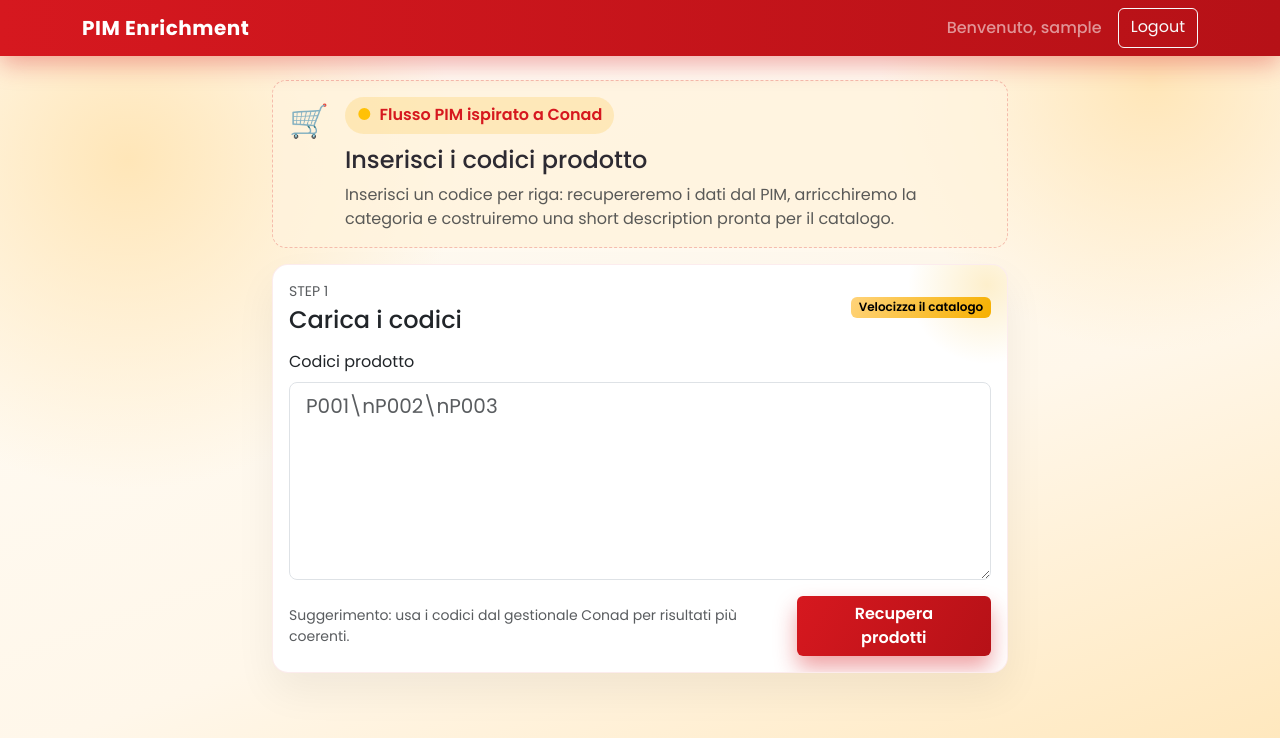
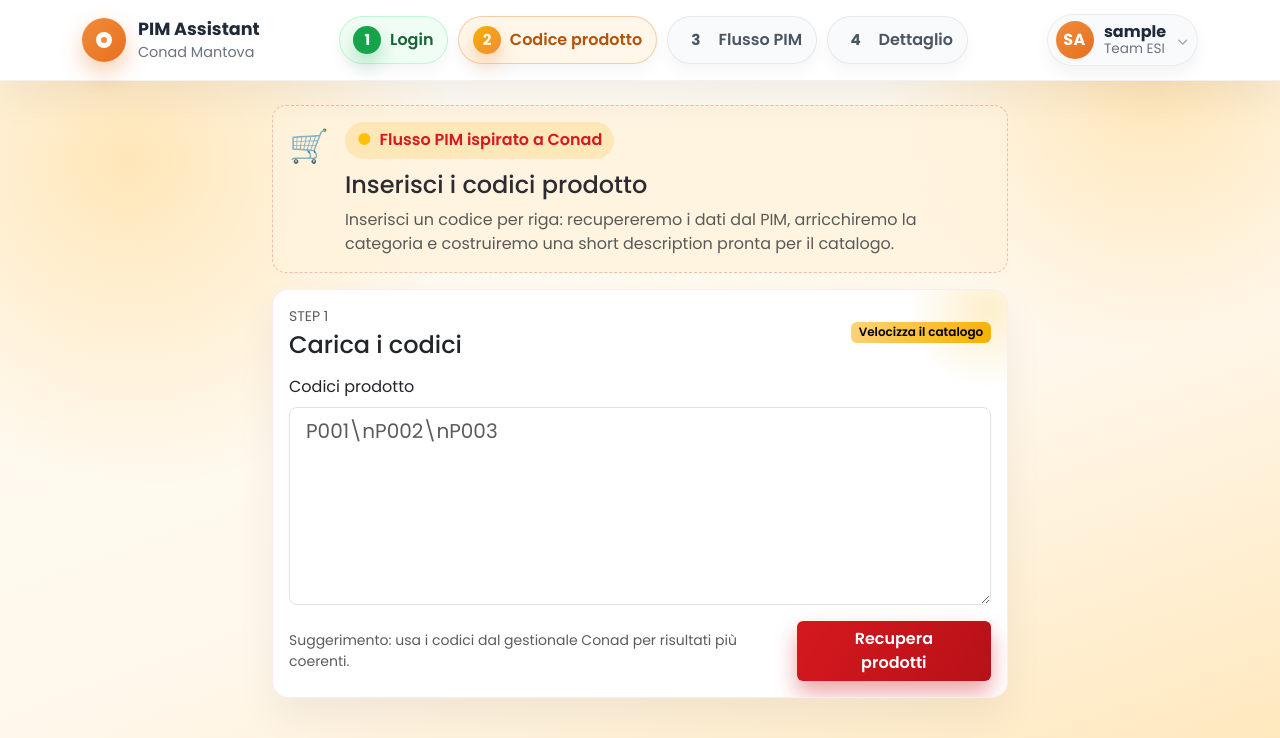
Before and after one commit to pcarella/TestCodex, a Flask app: page /codici in a window 1280 px wide. Shown: the top 738 px of the page. Run offline with Flask 3, Linux system fonts and the light colour scheme; the visitor is signed in with stand-in values (Sample User, id 1).

Commit message:
Restyle header with guided step layout

```diff
--- a/templates/base.html
+++ b/templates/base.html
@@ -40,18 +40,176 @@
         min-height: 100vh;
       }
 
-      .navbar {
-        background: linear-gradient(90deg, var(--brand-primary), #b61117);
-        box-shadow: 0 8px 24px rgba(214, 24, 31, 0.35);
+      .app-header {
+        background: #ffffff;
+        border-bottom: 1px solid rgba(45, 42, 50, 0.06);
+        box-shadow: 0 16px 40px rgba(0, 0, 0, 0.06);
+        position: sticky;
+        top: 0;
+        z-index: 10;
       }
 
-      .navbar-brand {
+      .app-header__inner {
+        display: flex;
+        align-items: center;
+        justify-content: space-between;
+        gap: 1.5rem;
+        padding: 0.85rem 0;
+        flex-wrap: wrap;
+      }
+
+      .app-brand {
+        display: inline-flex;
+        align-items: center;
+        gap: 0.75rem;
+      }
+
+      .brand-symbol {
+        width: 44px;
+        height: 44px;
+        border-radius: 50%;
+        background: linear-gradient(135deg, #f08c3b, #e86f1e);
+        display: grid;
+        place-items: center;
+        box-shadow: 0 10px 22px rgba(232, 111, 30, 0.35);
+      }
+
+      .brand-symbol__dot {
+        width: 16px;
+        height: 16px;
+        border-radius: 50%;
+        background: #ffffff;
+        position: relative;
+      }
+
+      .brand-symbol__dot::after {
+        content: "";
+        position: absolute;
+        width: 6px;
+        height: 6px;
+        border-radius: 50%;
+        background: #f08c3b;
+        top: 50%;
+        left: 50%;
+        transform: translate(-50%, -50%);
+      }
+
+      .brand-title {
+        font-weight: 700;
+        font-size: 1.1rem;
+        color: #1f2937;
+      }
+
+      .brand-subtitle {
+        color: #6b7280;
+        font-size: 0.9rem;
+      }
+
+      .app-steps {
+        display: flex;
+        align-items: center;
+        gap: 0.65rem;
+        flex: 1;
+        min-width: 320px;
+        justify-content: center;
+        flex-wrap: wrap;
+      }
+
+      .app-step {
+        display: inline-flex;
+        align-items: center;
+        gap: 0.55rem;
+        padding: 0.55rem 0.85rem;
+        border-radius: 999px;
+        border: 1px solid rgba(45, 42, 50, 0.08);
+        color: #4b5563;
+        text-decoration: none;
+        background: #f9fafb;
+        font-weight: 600;
+        transition: all 0.2s ease;
+        box-shadow: 0 8px 16px rgba(0, 0, 0, 0.04);
+      }
+
+      .app-step__number {
+        width: 28px;
+        height: 28px;
+        border-radius: 50%;
+        display: inline-flex;
+        align-items: center;
+        justify-content: center;
+        font-weight: 700;
+        font-size: 0.95rem;
+      }
+
+      .app-step.active {
+        background: #fff7ea;
+        border-color: rgba(240, 140, 59, 0.4);
+        color: #b45309;
+      }
+
+      .app-step.active .app-step__number {
+        background: linear-gradient(135deg, #f6b000, #f08c3b);
+        color: #fff7ea;
+        box-shadow: 0 10px 18px rgba(240, 140, 59, 0.35);
+      }
+
+      .app-step.completed {
+        background: #f0fdf4;
+        border-color: #bbf7d0;
+        color: #166534;
+      }
+
+      .app-step.completed .app-step__number {
+        background: #16a34a;
+        color: #ffffff;
+        box-shadow: 0 10px 18px rgba(22, 163, 74, 0.28);
+      }
+
+      .app-step.upcoming:hover {
+        border-color: rgba(45, 42, 50, 0.2);
+        transform: translateY(-1px);
+      }
+
+      .app-user {
+        display: inline-flex;
+        align-items: center;
+        gap: 0.65rem;
+        padding: 0.4rem 0.5rem;
+        border-radius: 999px;
+        background: #f9fafb;
+        border: 1px solid rgba(45, 42, 50, 0.06);
+        box-shadow: 0 8px 16px rgba(0, 0, 0, 0.05);
+      }
+
+      .app-user__badge {
+        width: 38px;
+        height: 38px;
+        border-radius: 50%;
+        background: linear-gradient(135deg, #f08c3b, #e86f1e);
+        color: #ffffff;
+        display: grid;
+        place-items: center;
         font-weight: 700;
         letter-spacing: 0.5px;
       }
 
-      .navbar-text {
-        font-weight: 500;
+      .app-user__info {
+        line-height: 1.2;
+      }
+
+      .app-user__name {
+        font-weight: 700;
+        color: #1f2937;
+      }
+
+      .app-user__role {
+        font-size: 0.85rem;
+        color: #6b7280;
+      }
+
+      .app-user__caret {
+        color: #9ca3af;
+        font-size: 1rem;
       }
 
       main.container {
@@ -138,17 +296,56 @@
     </style>
   </head>
   <body>
-    <nav class="navbar navbar-expand-lg navbar-dark mb-4">
+    {% set current_endpoint = request.endpoint %}
+    {% set step_lookup = {'login': 0, 'codes': 1, 'results': 2, 'product_detail': 3} %}
+    {% set step_index = step_lookup.get(current_endpoint, 0) %}
+
+    <header class="app-header mb-4">
       <div class="container">
-        <a class="navbar-brand" href="{{ url_for('codes') }}">PIM Enrichment</a>
-        <div class="d-flex">
-          {% if session.get('user') %}
-          <span class="navbar-text me-3">Benvenuto, {{ session['user'] }}</span>
-          <a class="btn btn-outline-light" href="{{ url_for('logout') }}">Logout</a>
-          {% endif %}
+        <div class="app-header__inner">
+          <div class="app-brand">
+            <div class="brand-symbol">
+              <span class="brand-symbol__dot"></span>
+            </div>
+            <div>
+              <div class="brand-title">PIM Assistant</div>
+              <div class="brand-subtitle">Conad Mantova</div>
+            </div>
+          </div>
+
+          <div class="app-steps">
+            {% set steps = [
+              {'label': 'Login', 'endpoint': 'login'},
+              {'label': 'Codice prodotto', 'endpoint': 'codes'},
+              {'label': 'Flusso PIM', 'endpoint': 'results'},
+              {'label': 'Dettaglio', 'endpoint': 'product_detail'}
+            ] %}
+            {% for step in steps %}
+              {% set status = 'completed' if loop.index0 < step_index else 'active' if loop.index0 == step_index else 'upcoming' %}
+              <a
+                class="app-step {{ status }}"
+                href="{{ url_for(step.endpoint) if step.endpoint != current_endpoint else '#' }}"
+              >
+                <span class="app-step__number">{{ loop.index }}</span>
+                <span class="app-step__label">{{ step.label }}</span>
+              </a>
+            {% endfor %}
+          </div>
+
+          <div class="app-user">
+            {% if session.get('user') %}
+              {% set initials = session['user'][:2].upper() %}
+              <div class="app-user__badge">{{ initials }}</div>
+              <div class="app-user__info">
+                <div class="app-user__name">{{ session['user'] }}</div>
+                <div class="app-user__role">Team ESI</div>
+              </div>
+              <span class="app-user__caret">⌄</span>
+            {% endif %}
+          </div>
         </div>
       </div>
-    </nav>
+    </header>
 
     <main class="container">
       {% with messages = get_flashed_messages() %}
```
